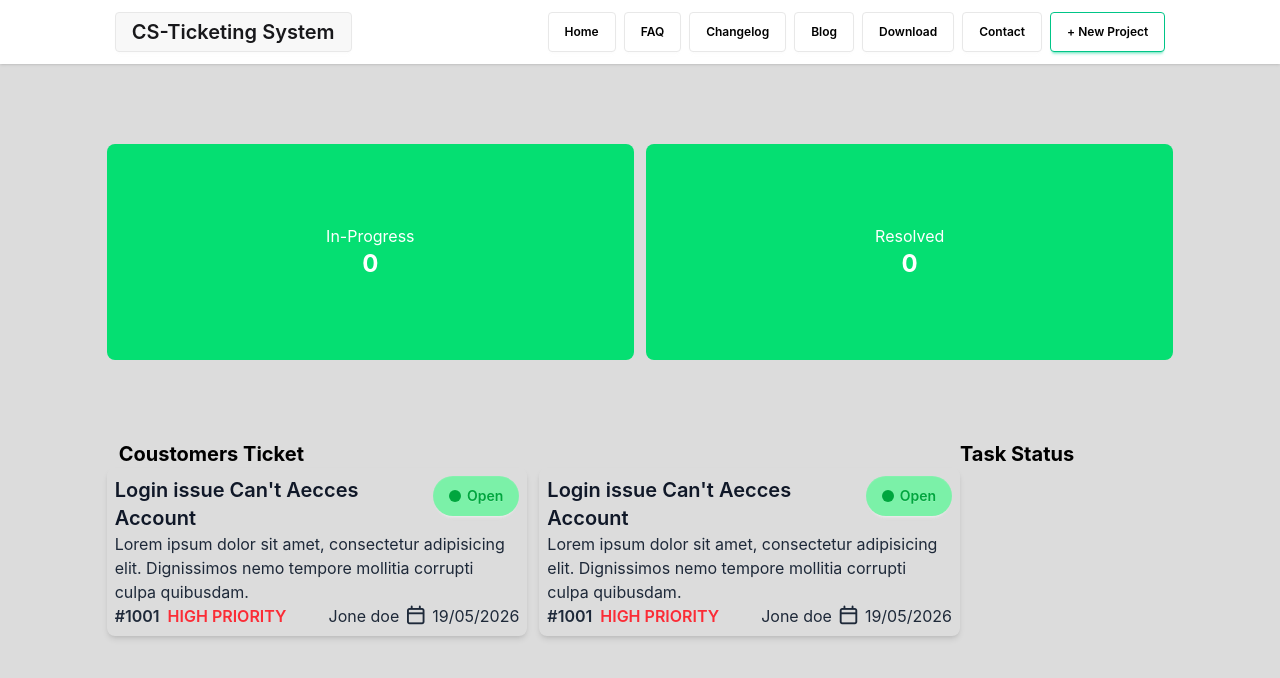
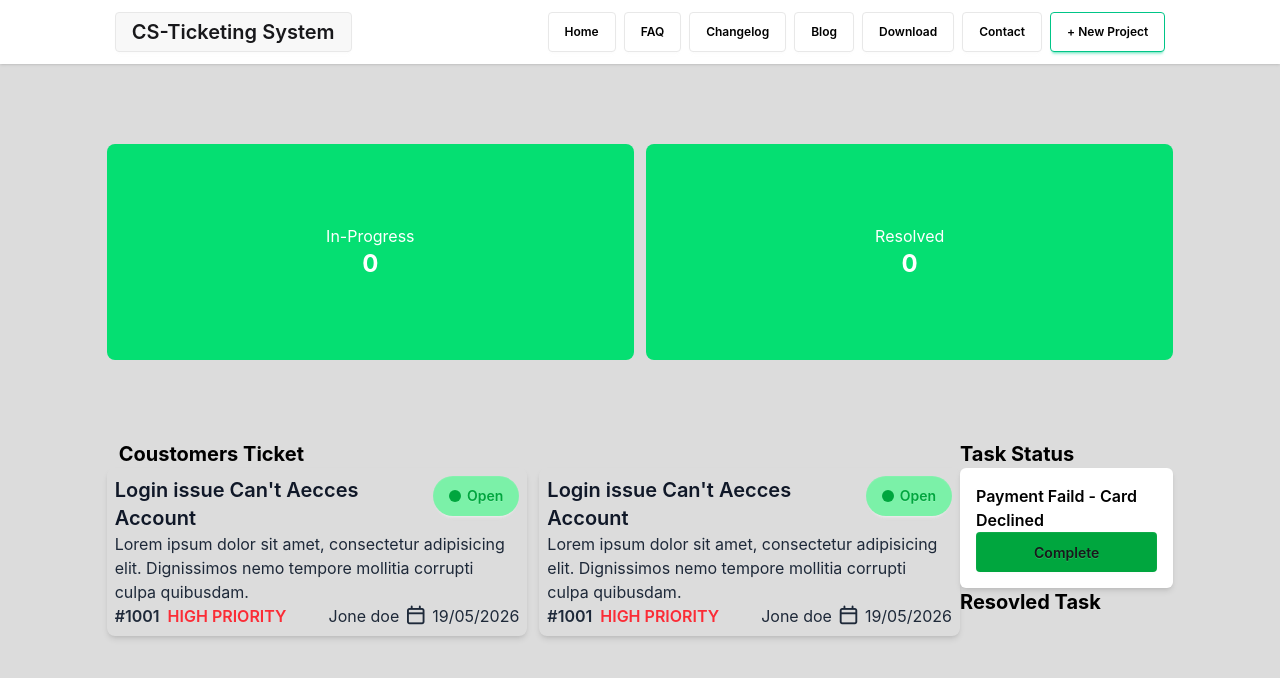
Before and after one commit to jahirul2109/CS-TICKETING-SYSTEM, a React (Vite) app: page / in a window 1280 px wide. Shown: the top 678 px of the page. Built offline with nearby package versions, Linux system fonts and the light colour scheme.

Commit message:
add card

```diff
--- a/src/component/card/Card.jsx
+++ b/src/component/card/Card.jsx
@@ -47,9 +47,18 @@ export default function Card() {
             </div>
 
             <div className=''>
-                <h1 className='text-xl font-bold'>Task Status</h1>
                 <div>
-
+                    <h1 className='text-xl font-bold'>Task Status</h1>
+                    {/* Task Status Card */}
+                    <div>
+                        <div className='bg-white rounded-md shadow-md p-4'>
+                            <h1 className='font-semibold'>Payment Faild - Card Declined</h1>
+                            <button className='btn bg-green-600 border-none w-full'>Complete</button>
+                        </div>
+                    </div>
+                </div>
+                <div>
+                    <h1 className='text-xl font-bold'>Resovled Task</h1>
                 </div>
             </div>
         </div>
```
